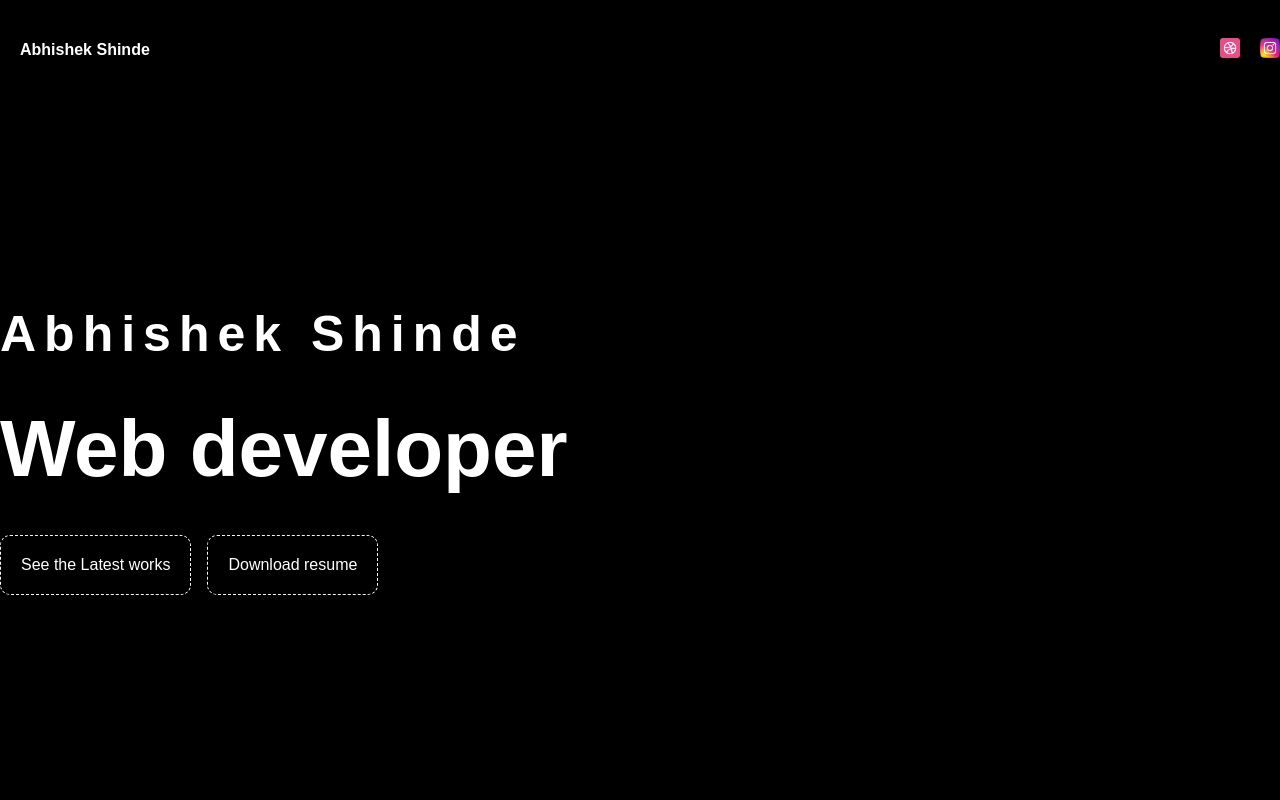
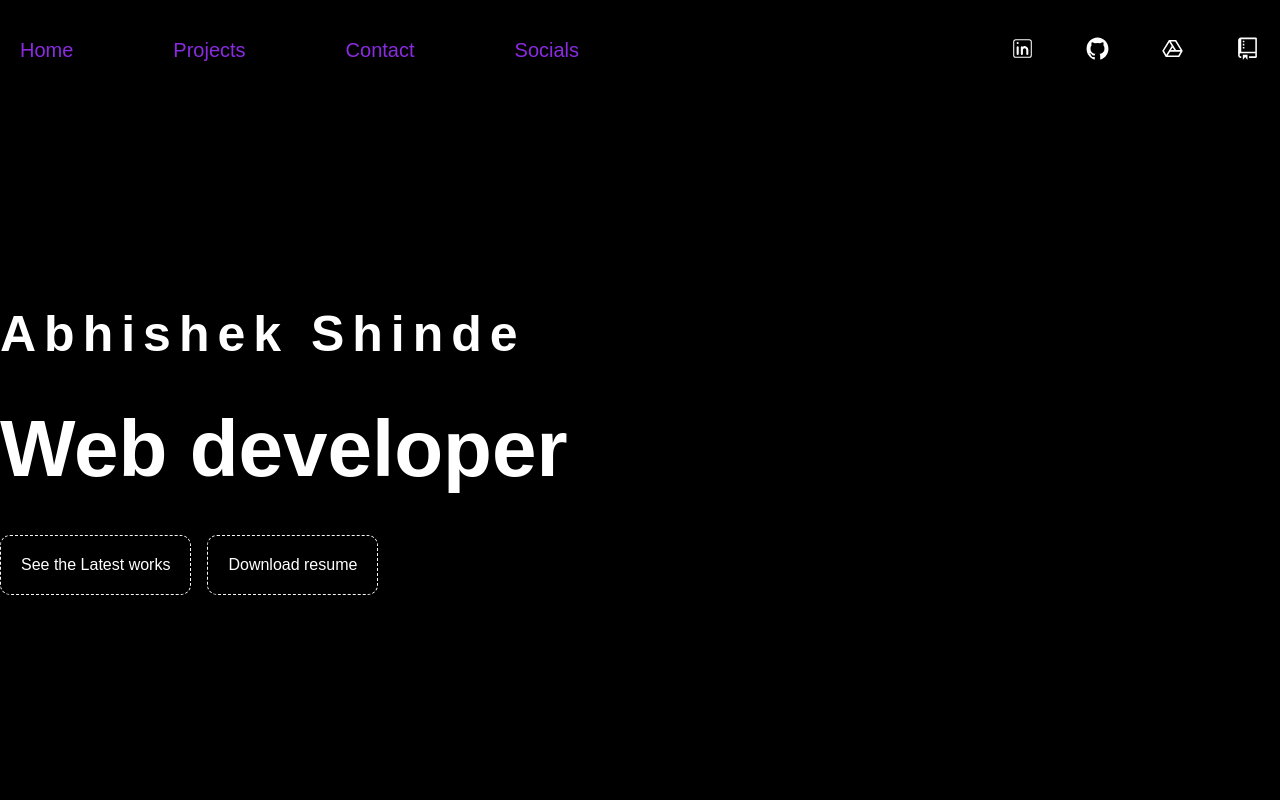
Before and after one commit to Abhishekr2122/portfolio-website, a React (Create React App) app: page / in a window 1280 px wide. Shown: the top 800 px of the page. Built offline with nearby package versions, Linux system fonts and the light colour scheme; grey boxes are pictures that could not be loaded.

Commit message:
Refactored the Navbar component

```diff
--- a/package.json
+++ b/package.json
@@ -9,6 +9,7 @@
     "framer-motion": "^10.16.4",
     "react": "^18.2.0",
     "react-dom": "^18.2.0",
+    "react-icons": "^5.0.1",
     "react-scripts": "5.0.1",
     "sass": "^1.68.0",
     "web-vitals": "^2.1.4"
--- a/src/App.js
+++ b/src/App.js
@@ -11,7 +11,7 @@ function App() {
   return (
     <div>
       <section id="Homepage">
-        <Navbar open={open} setOpen={setOpen} />
+        <Navbar />
         <Main open={open} setOpen={setOpen} />
       </section>
       <section id="Projects">
--- a/src/components/Contact.js
+++ b/src/components/Contact.js
@@ -10,7 +10,7 @@ export default function Contact() {
           <span>abhishekrshinde21@gmail.com</span>
         </div>
         <div className="item">
-          <h2>Linkdln</h2>
+          <h2>Linkedin</h2>
           <span>
             <a
               href="https://www.linkedin.com/in/abhishek-shinde1/"
--- a/src/components/Navbar.js
+++ b/src/components/Navbar.js
@@ -1,24 +1,86 @@
-import Sidebar from "../ui/Sidebar";
+import { IoLogoGithub } from "react-icons/io5";
+import { CiLinkedin } from "react-icons/ci";
+import { LiaGoogleDrive } from "react-icons/lia";
+import { VscRepo } from "react-icons/vsc";
 import "./navbar.scss";
-import { motion } from "framer-motion";
-export default function Navbar({ open, setOpen }) {
+
+const navItems = [
+  { text: "Home", id: "#Homepage" },
+  { text: "Projects", id: "#Projects" },
+  { text: "Contact", id: "#Contact" },
+  { text: "Socials", id: "#Contact" },
+];
+
+export default function Navbar() {
   return (
     <div className="navbar">
-      {/* <Sidebar open={open} setOpen={setOpen} /> */}
-      <div className="wrapper">
-        <motion.span
-          initial={{ opacity: 0, scale: 0.5 }}
-          animate={{ opacity: 1, scale: 1 }}
-          transition={{ duration: 0.5 }}
+      <div className="navItems">
+        <ul
+          style={{
+            display: "flex",
+            alignItems: "center",
+            gap: "100px",
+            padding: "20px",
+            fontSize: "20px",
+          }}
         >
-          Abhishek Shinde
-        </motion.span>
-        <div className="socials">
-          <a href="#">
-            <img src="/dribbble.png" alt="processing" />
+          {navItems.map(function (citem, i) {
+            return (
+              <li key={i}>
+                <a
+                  href={citem.id}
+                  style={{ textDecoration: "none", color: "blueviolet" }}
+                >
+                  {citem.text}
+                </a>
+              </li>
+            );
+          })}
+        </ul>
+      </div>
+      <div className="socials">
+        <div>
+          <a
+            href="https://www.linkedin.com/in/abhishek-shinde1/"
+            target="_blank"
+            rel="noreferrer"
+          >
+            <CiLinkedin
+              style={{ height: "25px", width: "25px", color: "white" }}
+            />
           </a>
-          <a href="#">
-            <img src="/instagram.png" alt="processing" />
+        </div>
+        <div>
+          <a
+            href="https://github.com/Abhishekr2122"
+            target="_blank"
+            rel=" noreferrer"
+          >
+            <IoLogoGithub
+              style={{ height: "25px", width: "25px", color: "white" }}
+            />
+          </a>
+        </div>
+        <div>
+          <a
+            href="https://drive.google.com/drive/folders/1ELpIuV8Q0g54dKWA24jzhXlk7k8zpD4M"
+            target="_blank"
+            rel="noreferrer"
+          >
+            <LiaGoogleDrive
+              style={{ height: "25px", width: "25px", color: "white" }}
+            />
+          </a>
+        </div>
+        <div>
+          <a
+            href="https://github.com/Abhishekr2122?tab=repositories"
+            target="_blank"
+            rel="noreferrer"
+          >
+            <VscRepo
+              style={{ height: "25px", width: "25px", color: "white" }}
+            />
           </a>
         </div>
       </div>
--- a/src/components/contact.scss
+++ b/src/components/contact.scss
@@ -53,9 +53,10 @@
     button {
       background-color: blueviolet;
       color: black;
-
+      font-weight: bold;
       padding: 20px;
       border-radius: 6px;
+      font-size: large;
       cursor: pointer;
     }
   }
--- a/src/components/navbar.scss
+++ b/src/components/navbar.scss
@@ -1,5 +1,8 @@
 .navbar {
   height: 100px;
+  display: flex;
+  align-items: center;
+  justify-content: space-between;
 
   .wrapper {
     max-width: 1366px;
@@ -14,16 +17,12 @@
       margin-left: 20px;
       color: white;
     }
+  }
 
-    .socials {
-      display: flex;
-      align-items: center;
-      gap: 20px;
-
-      img {
-        height: 20px;
-        width: 20px;
-      }
-    }
+  .socials {
+    display: flex;
+    align-items: center;
+    gap: 50px;
+    padding: 20px;
   }
 }
```
Also changed, not shown: 1 other file (tests, documents, lock files or other folders).
